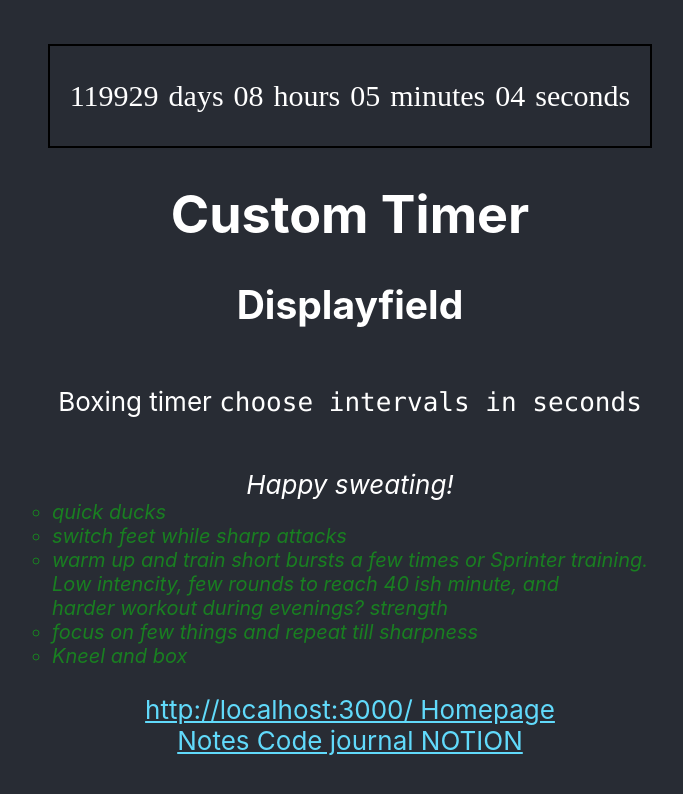
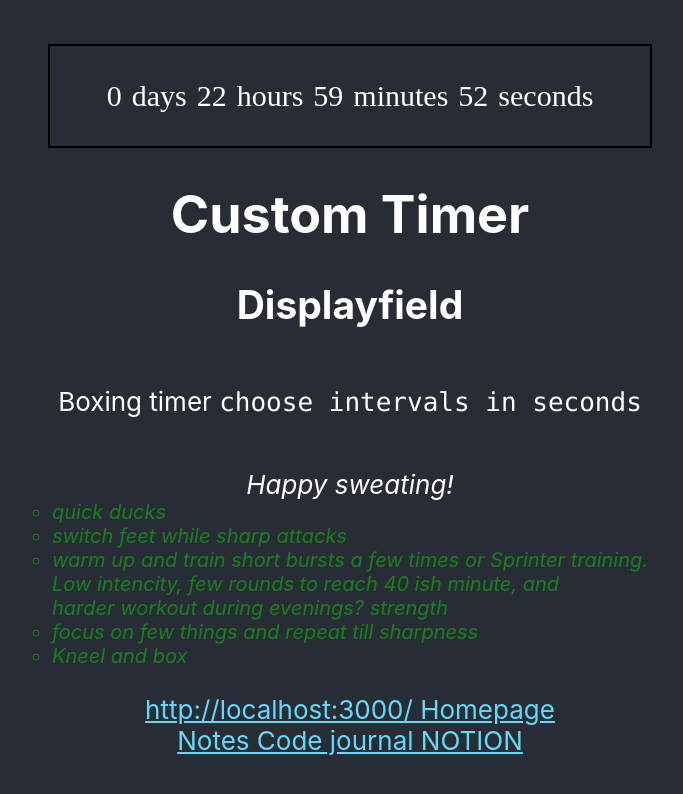
Before and after one commit to kingli6/boxing-timer-app, a React (Create React App) app: page / in a window 1280 px wide. Shown: the top 794 px of the page, without its empty margins (290-973 px from the left). Built offline with nearby package versions, Linux system fonts and the light colour scheme.

Commit message:
timestamp

```diff
--- a/src/App.js
+++ b/src/App.js
@@ -10,8 +10,8 @@ function App() {
         {/* --------------------------- */}
         <header className="App-header">
           {/* .............ff happy hacking ff............... */}
-          <CountdownTimer CountdownTimestampMs={12060000000000} />
-          {/* i don't understand this 1643673600000 "it's a time stamp in 2022"*/}
+          <CountdownTimer CountdownTimestampMs={1698186888466 + 1200000} />
+          {/* current time (timestamp in millisecond)*/}
           <TimerComp />
 
           {/* .............bottom............... */}
```
